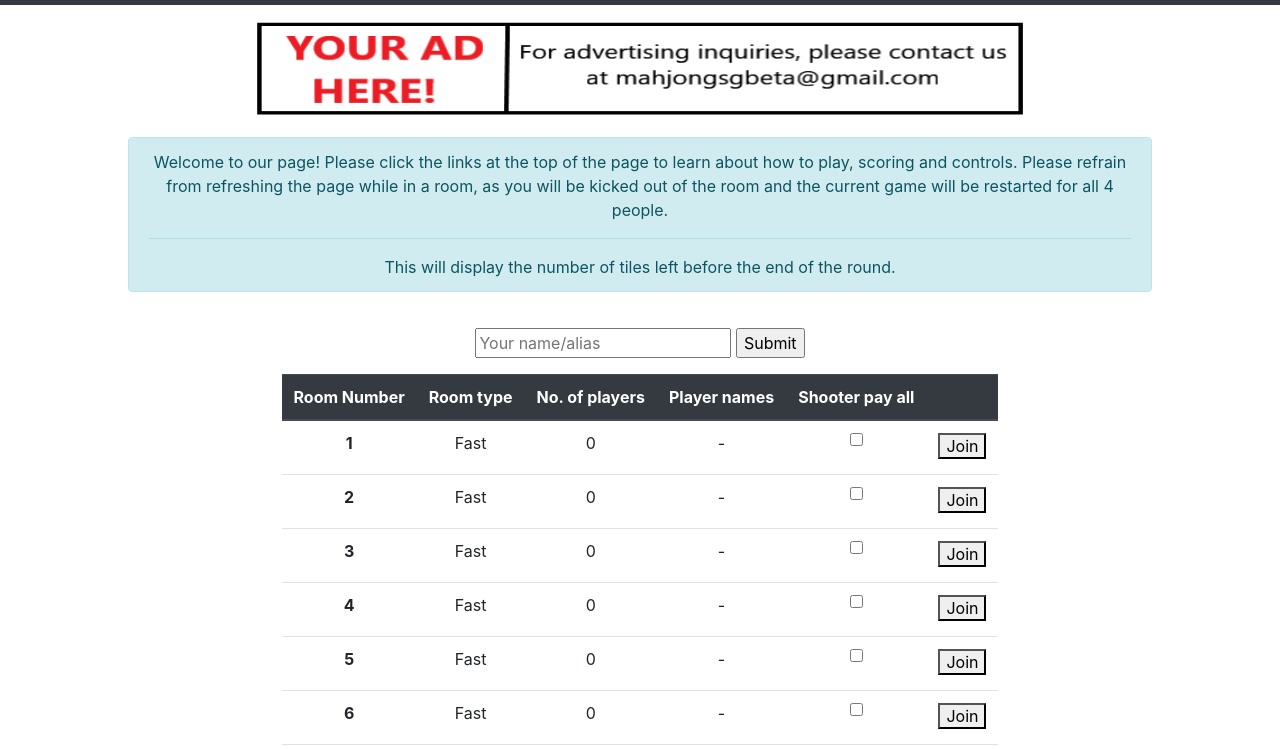
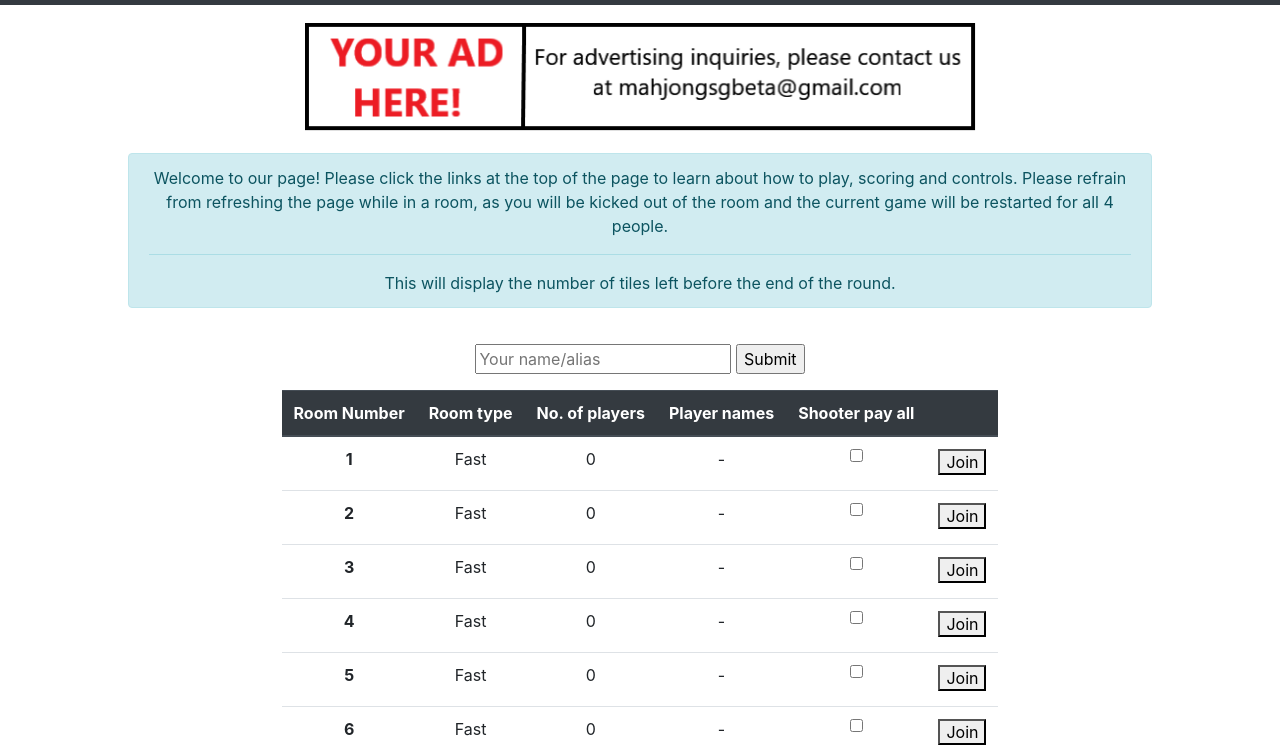
Before and after one commit to ambroseboo/sgmahjong, a website: page index.html in a window 1280 px wide. Shown: the part 51-800 px from the top of the page. Drawn offline with nearby package versions, Linux system fonts and the light colour scheme; no server answers.

Commit message:
Add files via upload

```diff
--- a/index.html
+++ b/index.html
@@ -209,8 +209,7 @@
         </div>
     </nav>
 
-    <img src="/static/mahjong_pics_v1/your_ad_here.png", alt="Adspace" style="display:block; margin:auto; margin-top:1em; width:48em; height:6em;"/>
-
+    <img src="/static/mahjong_pics_v1/your_ad_here.png", alt="Adspace" style="display:block; margin:auto; margin-top:1em; width:42em; height:7em;"/>
 
     <div style="text-align: center; display: none; padding-top: 20px; margin: auto;" id="canvas_block" >
         <canvas id="myCanvas"></canvas>
```
Also changed, not shown: how-to-play.html (+1 -1 lines).
